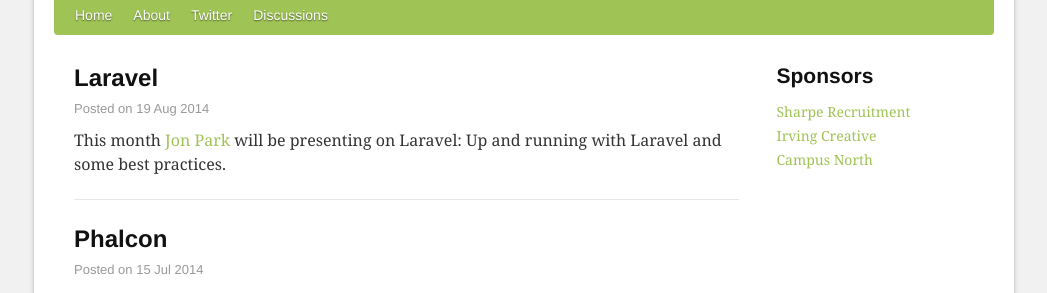
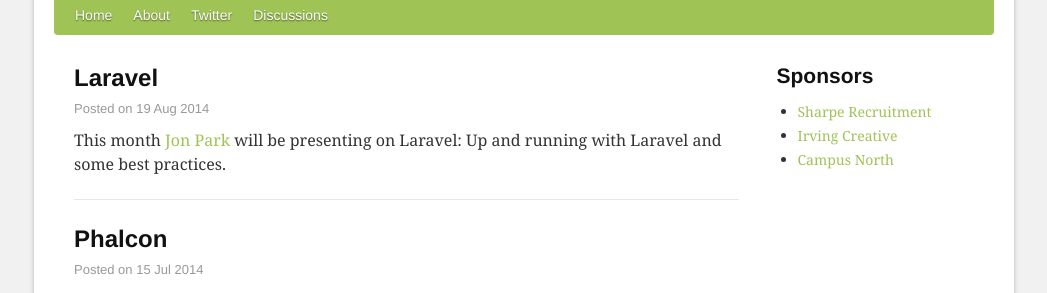
Before and after one commit to phpne/phpne.github.io, a Jekyll site: the page built from index.html, in a window 1280 px wide. Shown: the part 227-520 px from the top of the page, without its empty margins (116-1163 px from the left). Built offline with Jekyll 4.4.1, drawn with Linux system fonts in a browser that asks for light colours; the list of posts is cut into pages by our own code.

Commit message:
Finally added list styles (closes #18)

```diff
--- a/css/style.css
+++ b/css/style.css
@@ -58,6 +58,24 @@
     font-weight: bold;
 }
 
+ol,
+ul {
+    margin-bottom: 0.75em;
+    padding-left: 1.5em;
+}
+ol ol,
+ol ul,
+ul ol,
+ul ul {
+    margin-bottom: 0;
+}
+ol li {
+    list-style: decimal;
+}
+ul li {
+    list-style: disc;
+}
+
 a {
     color: #9fc355;
     text-decoration: none;
@@ -109,8 +127,13 @@
     border-radius: 0.285714286em;
     overflow: auto;
 }
+.primary-navigation ul {
+    margin-bottom: 0;
+    padding-left: 0;
+}
 .primary-navigation li {
     display: block;
+    list-style: none;
 }
 .primary-navigation li.conference {
     background-color: #267246;
```
